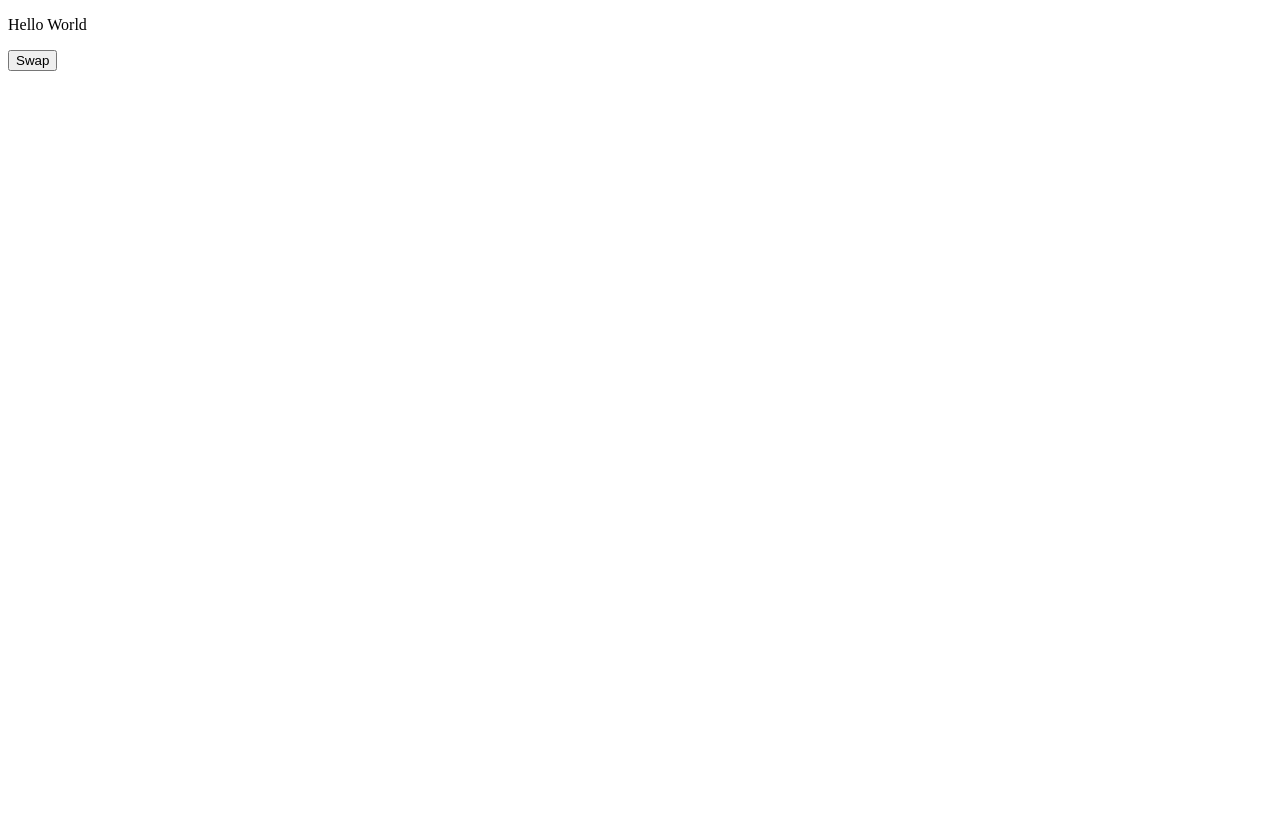
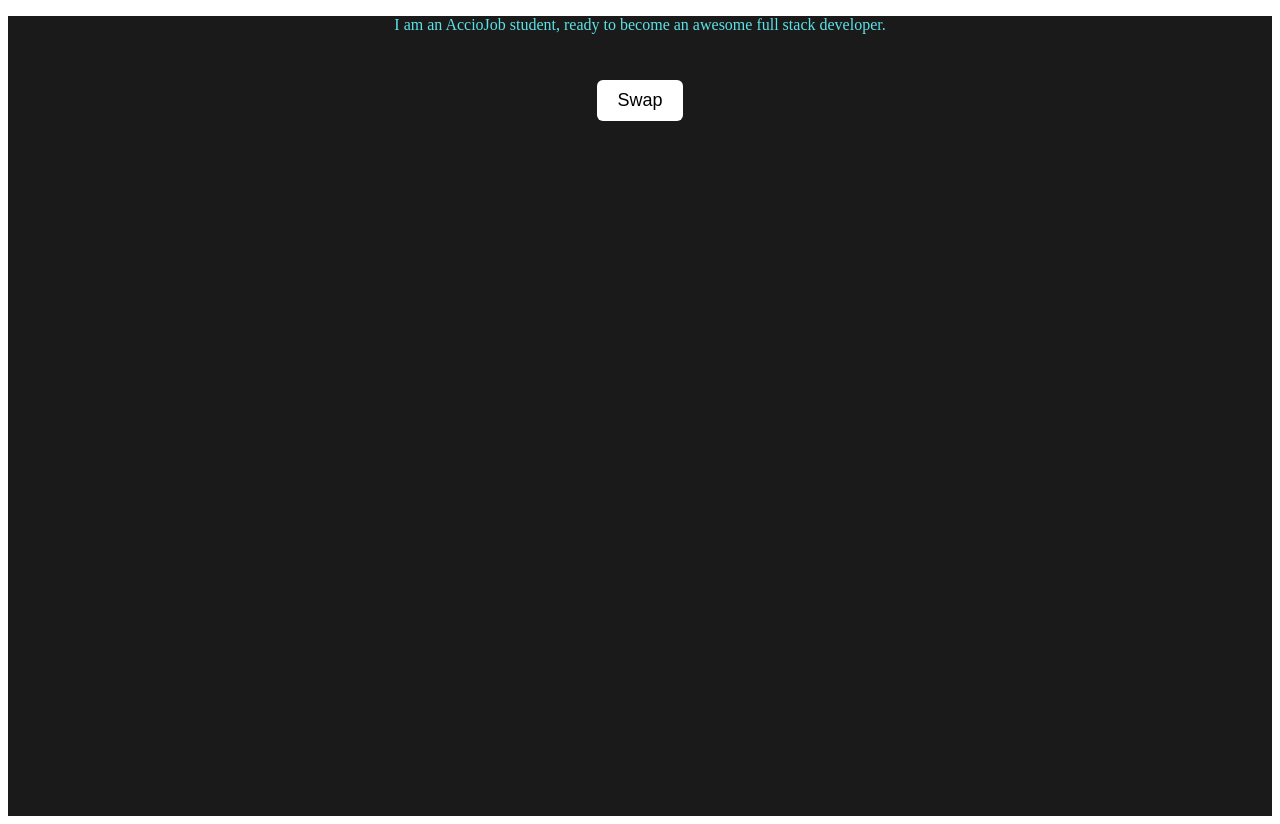
Before and after one commit to acciojob/dark-theme-shrihari-kale, a website: page main.html in a window 1280 px wide. Both pictures are taken after a click on the button "Swap". Before the commit the page ends 800 px from the top, so only its background shows below. Drawn offline with Linux system fonts and the light colour scheme.

Commit message:
created a submission

```diff
--- a/main.html
+++ b/main.html
@@ -9,10 +9,16 @@
   <body>
     <main>
       <!-- html markup here -->
-      <p id="ptag">
-        Hello World
-      </p>
-      <button>Swap</button>
+      <div id="app" class="day">
+    <p id="ptag">
+        I am an AccioJob student, ready to become an awesome full stack developer.
+    </p>
+
+    <button id="swap" class="button_day" onclick="swapTheme()">
+        Swap
+    </button>
+</div>
+
     </main>
     <script src="./script.js"></script>
   </body>
--- a/script.js
+++ b/script.js
@@ -1 +1,22 @@
 //your code here
+
+function swapTheme() {
+    const app = document.getElementById("app");
+    const btn = document.getElementById("swap");
+
+    // Toggle classes
+    if (app.classList.contains("day")) {
+        app.classList.remove("day");
+        app.classList.add("night");
+
+        btn.classList.remove("button_day");
+        btn.classList.add("button_night");
+
+    } else {
+        app.classList.remove("night");
+        app.classList.add("day");
+
+        btn.classList.remove("button_night");
+        btn.classList.add("button_day");
+    }
+}
--- a/styles.css
+++ b/styles.css
@@ -1,16 +1,39 @@
-#app{
-  height:90vh;
+
+.day {
+    background-color: #ffffff;
+    color:#5DE2E7;
+    text-align: center;
 }
-.night{
-  background-color: black;
-  color:white;
+.night {
+    background-color: #1a1a1a;
+    color: #5DE2E7;
+    height: 100vh;
+    text-align: center;
+
+    transition: 0.4s;
 }
 
-#swap{
-  outline:0;
+/* Light Button */
+.button_day {
+    background-color: #000000;
+    color: #ffffff;
+    padding: 10px 20px;
+    font-size: 18px;
+    border: none;
+    border-radius: 6px;
+    cursor: pointer;
+
 }
 
-.button_night{
-  background-color:blue;
-  color:white;
+/* Dark Button */
+.button_night {
+    background-color: #ffffff;
+    color: #000000;
+    padding: 10px 20px;
+    font-size: 18px;
+    border: none;
+    border-radius: 6px;
+    cursor: pointer;
+    margin-top: 30px;
+    transition: 0.3s;
 }
```
